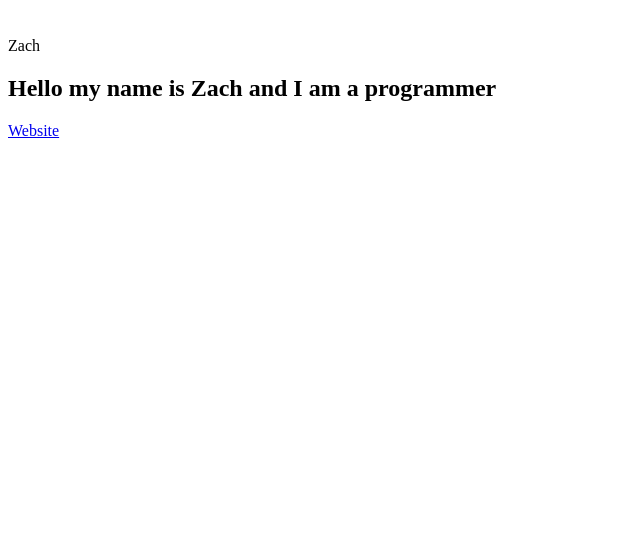
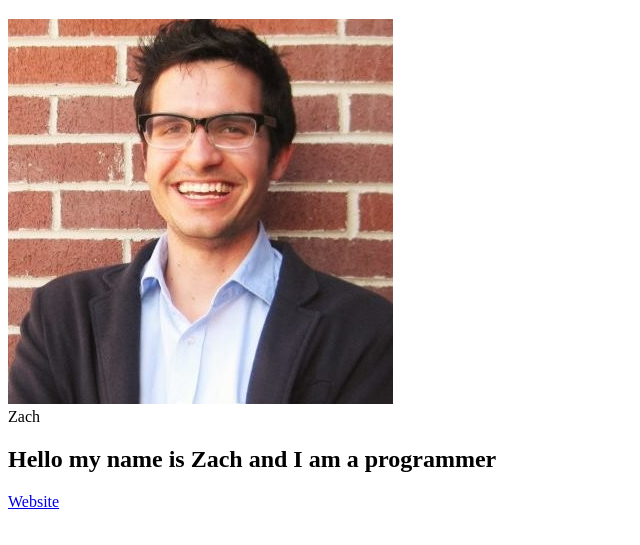
Before and after one commit to mzrickers/tributePage, a website: page index.html in a window 1280 px wide. Shown: the part 61-606 px from the top of the page, without its empty margins (0-640 px from the left). Drawn offline with Linux system fonts and the light colour scheme.

Commit message:
added picture

```diff
--- a/index.html
+++ b/index.html
@@ -3,7 +3,7 @@
   <body id="main">
     <h1 id="title">Zach Rickers</h1>
       <div id="img-div">
-        <img id="image"/>
+        <img id="image" src="images/profilePic.jpeg"/>
         <div id="img-caption">Zach</div>
       </div>
     <h2 id="tribute-info">Hello my name is Zach and I am a programmer</h2>
```
Also changed, not shown: images/profilePic.jpeg (added).
